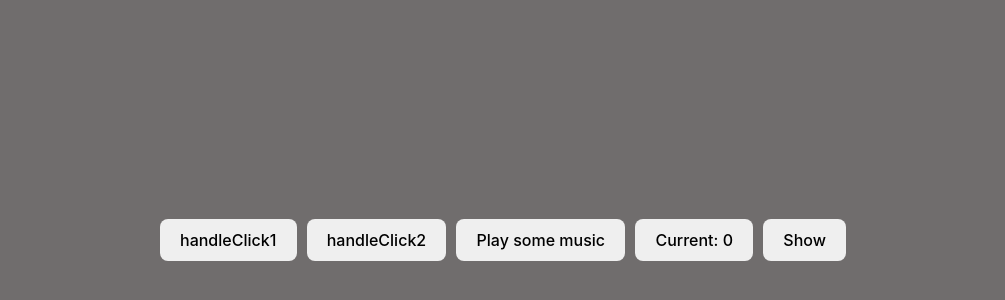
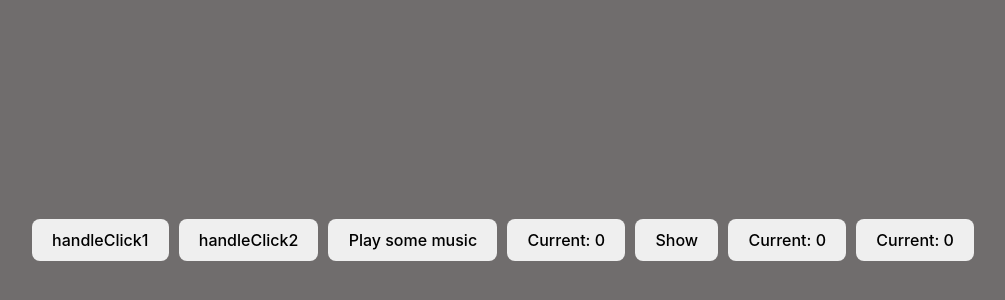
Before and after one commit to Dekan777/mod-2, a React (Vite) app: page / in a window 1280 px wide. Shown: the part 160-460 px from the top of the page, without its empty margins (137-1142 px from the left). Built offline with nearby package versions, Linux system fonts and the light colour scheme.

Commit message:
ClickCounter

```diff
--- a/src/components/App.jsx
+++ b/src/components/App.jsx
@@ -2,6 +2,8 @@
 
 import "./App.css";
 import { CustomButton } from "./CustomButton/CustomButton";
+import { ClickCounter } from "./ClickCounter/ClickCounter";
+
 function App() {
   const handleClick1 = () => {
     alert("Hello I'm button");
@@ -20,6 +22,7 @@
   const handleToggle = () => {
     setIsOpen(!isOpen);
   };
+
   return (
     <>
       <button onClick={handleClick1}>handleClick1</button>
@@ -28,6 +31,8 @@
       <button onClick={handleClick4}>Current: {clicks}</button>
       <button onClick={handleToggle}>{isOpen ? "Hide" : "Show"}</button>
       {isOpen && <div>Now you can see me!</div>}
+      <ClickCounter />
+      <ClickCounter />
     </>
   );
 }
--- /dev/null
+++ b/src/components/ClickCounter/ClickCounter.jsx
@@ -0,0 +1,11 @@
+import { useState } from "react";
+
+export const ClickCounter = () => {
+  const [clicks, setClicks] = useState(0);
+
+  const handleClick = () => {
+    setClicks(clicks + 1);
+  };
+
+  return <button onClick={handleClick}>Current: {clicks}</button>;
+};
```
